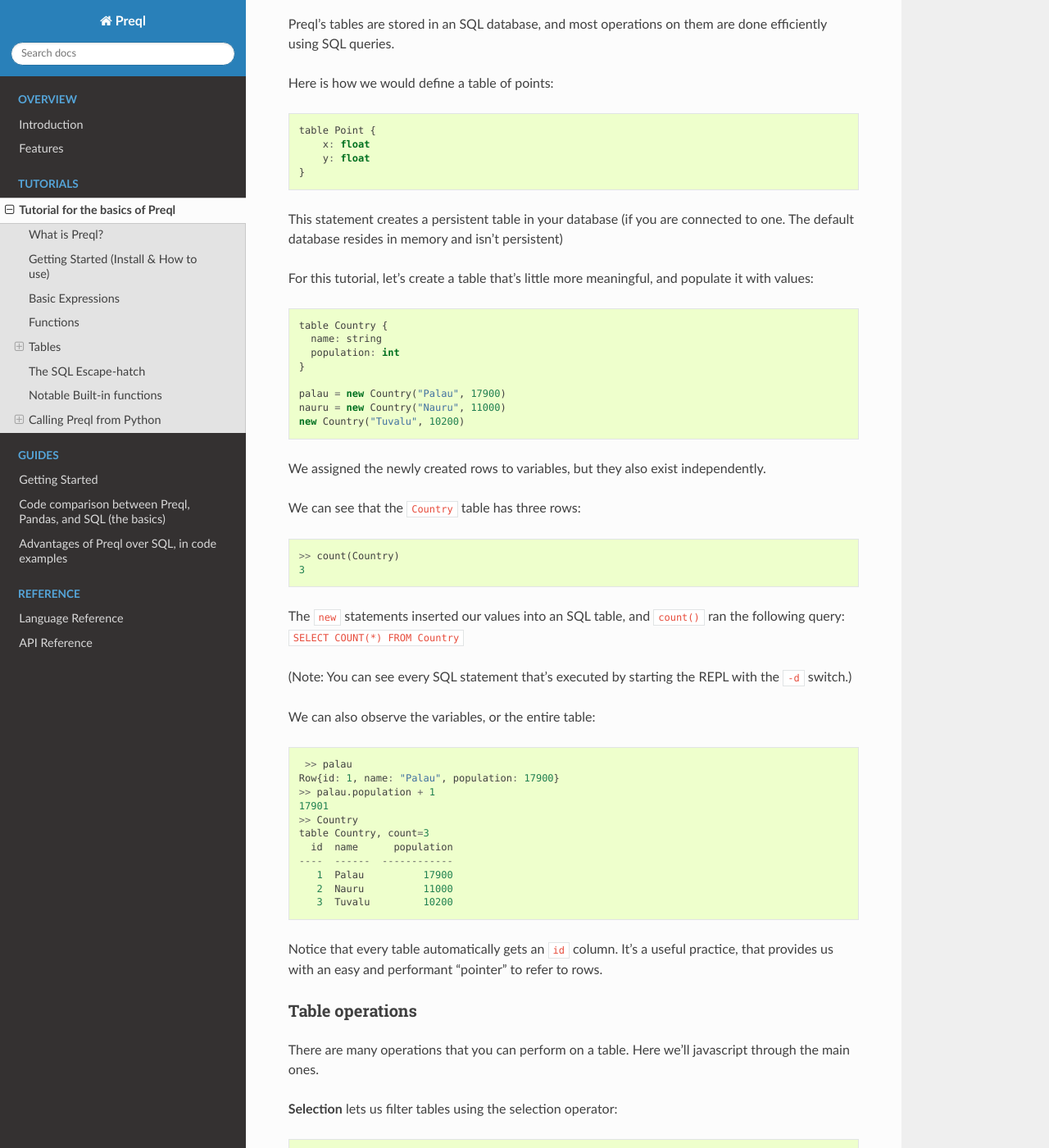
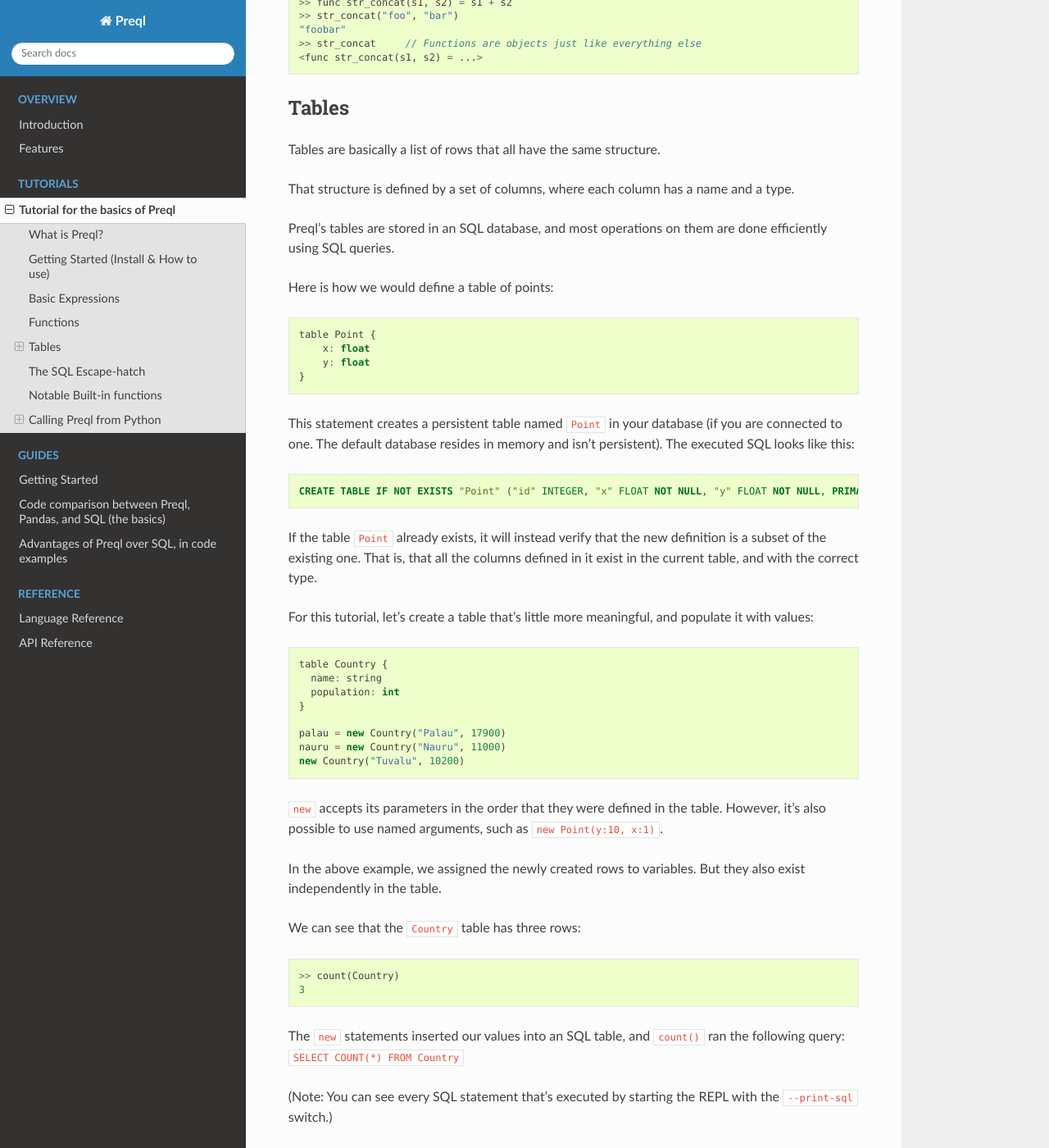
Before and after one commit to erezsh/Preql, a Sphinx documentation site: the page built from docs/tutorial.md, in a window 1280 px wide and 1400 px high, scrolled down 2979 px. Shown: the whole window at 82% size. Built offline with Sphinx 7.4.7 and the Read the Docs theme 2.0.0, drawn with Linux system fonts in a browser that asks for light colours; some of the changed text lies outside the part shown.

Commit message:
Improvements to tutorial

````diff
--- a/docs/tutorial.md
+++ b/docs/tutorial.md
@@ -51,6 +51,21 @@
 ```
 
 Alternatively, we could do `preql -f helloworld.pql`.
+
+We can also use Preql as a Python library:
+
+```python
+# In the Python interpreter
+from preql import Preql
+p = Preql()
+p('''
+  func my_range(x) = [1..x]
+''')
+print(p.my_range(8))
+# Output:
+# [1, 2, 3, 4, 5, 6, 7]
+```
+
 
 ## Basic Expressions
 
@@ -149,7 +164,13 @@
 }
 ```
 
-This statement creates a persistent table in your database (if you are connected to one. The default database resides in memory and isn't persistent)
+This statement creates a persistent table named `Point` in your database (if you are connected to one. The default database resides in memory and isn't persistent). The executed SQL looks like this:
+
+```SQL
+CREATE TABLE IF NOT EXISTS "Point" ("id" INTEGER, "x" FLOAT NOT NULL, "y" FLOAT NOT NULL, PRIMARY KEY (id))
+```
+
+If the table `Point` already exists, it will instead verify that the new definition is a subset of the existing one. That is, that all the columns defined in it exist in the current table, and with the correct type.
 
 For this tutorial, let's create a table that's little more meaningful, and populate it with values:
 
@@ -164,7 +185,9 @@
 new Country("Tuvalu", 10200)
 ```
 
-We assigned the newly created rows to variables, but they also exist independently.
+`new` accepts its parameters in the order that they were defined in the table. However, it's also possible to use named arguments, such as `new Point(y:10, x:1)`.
+
+In the above example, we assigned the newly created rows to variables. But they also exist independently in the table.
 
 We can see that the `Country` table has three rows:
 
@@ -175,7 +198,7 @@
 
 The `new` statements inserted our values into an SQL table, and `count()` ran the following query: `SELECT COUNT(*) FROM Country`
 
-(Note: You can see every SQL statement that's executed by starting the REPL with the `-d` switch.)
+(Note: You can see every SQL statement that's executed by starting the REPL with the `--print-sql` switch.)
 
 We can also observe the variables, or the entire table:
 
@@ -262,9 +285,14 @@
    3  Tuvalu         10201  5100.5
 ```
 
-Notice that Preql creates a new table type for each projection.
+Notice that Preql creates a new table type for each projection. Therefore, the fields that aren't included in the projection, won't be available afterwards.
 
-Therefor, the fields that aren't included in the projection, won't be available afterwards.
+However these are only types, and not actual tables. To create a persistent table, we can write:
+
+```javascript
+table half_population = Country{..., half(population)}
+```
+
 
 **Aggregation** looks a lot like projection, and lets us aggregate information:
 
````
Also changed, not shown: other parts of docs/tutorial.md (+2 -2 lines).
